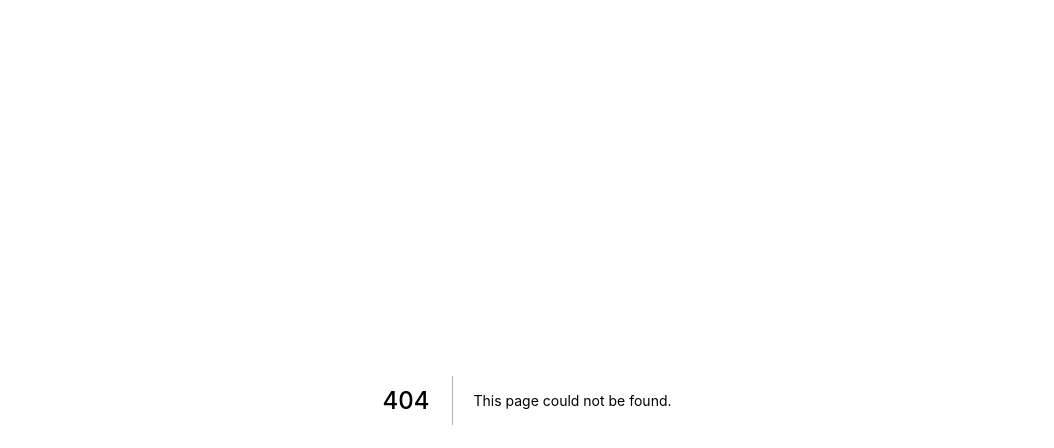
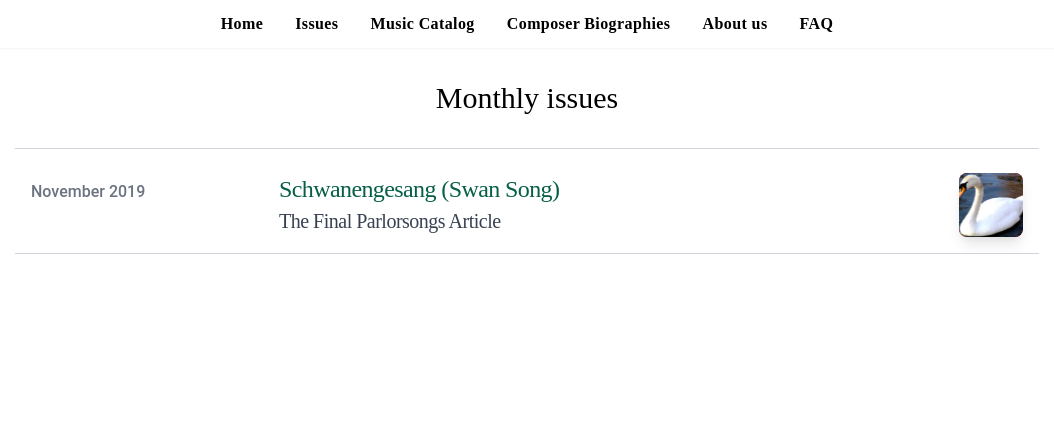
Before and after one commit to blakeley/parlorsongs, a Next.js app: page /issues in a window 1280 px wide. Before the commit this address had no page. Shown: the top 448 px of the page, without its empty margins (113-1167 px from the left). Built offline with nearby package versions, Linux system fonts and the light colour scheme.

Commit message:
Style /issues

```diff
--- /dev/null
+++ b/pages/issues/index.tsx
@@ -0,0 +1,54 @@
+import Head from "next/head";
+import { NavBar } from "../../components/NavBar";
+
+export default function Home() {
+  return (
+    <div>
+      <Head>
+        <title>The Parlor Songs Academy - Issues</title>
+      </Head>
+
+      <NavBar />
+
+      <main className="max-w-screen-lg mx-auto">
+        <h1 className="text-3xl font-display text-center my-8">
+          Monthly issues
+        </h1>
+
+        <ol className="border-t border-solid border-gray-300">
+          <li className="border-solid border-b border-gray-300 hover:bg-gray-50">
+            <a
+              href="issues/swan-song"
+              className="p-4 space-y-2 grid grid-cols-4 space-y-0 items-baseline"
+            >
+              <dl>
+                <dt className="sr-only">Published on</dt>
+                <dd className="text-base leading-6 font-medium text-gray-500">
+                  <time>November 2019</time>
+                </dd>
+              </dl>
+              <div className="col-span-3 flex flex-row">
+                <div className="flex-1">
+                  <h3 className="font-display text-2xl text-green-800 tracking-tight mb-2">
+                    Schwanengesang (Swan Song)
+                  </h3>
+
+                  <h2 className="font-display text-xl text-gray-700 leading-4 tracking-tight">
+                    The Final Parlorsongs Article
+                  </h2>
+                </div>
+
+                <div className="bg-red-500 relative overflow-hidden rounded-lg shadow-lg w-16 h-16">
+                  <img
+                    className="w-full h-full object-cover"
+                    src="swansongs-forindex.jpg"
+                  />
+                </div>
+              </div>
+            </a>
+          </li>
+        </ol>
+      </main>
+    </div>
+  );
+}
--- a/pages/issues/swan-song.tsx
+++ b/pages/issues/swan-song.tsx
@@ -6,9 +6,13 @@ const Issue: FunctionComponent = () => (
     <NavBar />
 
     <article>
-      <h1>Schwanengesang (Swan Song)</h1>
+      <header className="text-center">
+        <h1>Schwanengesang (Swan Song)</h1>
 
-      <h2>The Final Parlorsongs Article</h2>
+        <h2>The Final Parlorsongs Article</h2>
+
+        <time>November 2019</time>
+      </header>
 
       <p>
         "In ancient legend, there are types of swans that either sing most
--- a/styles/globals.css
+++ b/styles/globals.css
@@ -13,11 +13,15 @@ article h1 {
 }
 
 article h2 {
- @apply text-2xl font-bold mb-8 text-center font-display;
+ @apply text-gray-700 text-2xl font-bold mb-4 text-center font-display;
+}
+
+header {
+  @apply mb-4;
 }
 
 article h3 {
-  @apply text-2xl font-display font-bold mt-8 mb-4;
+  @apply text-2xl font-display font-bold mt-8 mb-4 text-gray-800;
 }
 
 article p {
```
Also changed, not shown: public/swansongs-forindex.jpg (added).
